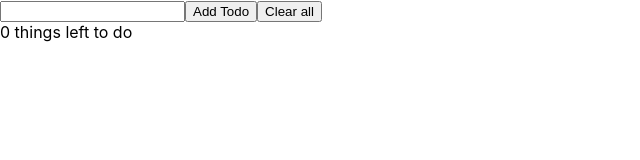
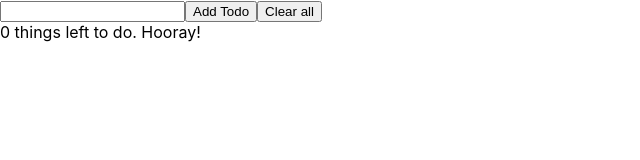
Before and after one commit to JotaroS/learn-react-hook, a React (Create React App) app: page / in a window 1280 px wide. Shown: the top 160 px of the page, without its empty margins (0-640 px from the left). Built offline with nearby package versions, Linux system fonts and the light colour scheme.

Commit message:
added some tuning

```diff
--- a/src/App.js
+++ b/src/App.js
@@ -8,7 +8,6 @@ const LOCAL_STORAGE_KEY = 'todoApp.todos'
 function App() {
   const [todos, setTodos] = useState([]);
   const todoNameRef = useRef()
-
   //load saved data in launch
   useEffect(()=>{
     const storedTodos = JSON.parse(localStorage.getItem(LOCAL_STORAGE_KEY))
@@ -32,9 +31,10 @@ function App() {
     setTodos(prevTodos => {
       return [...prevTodos, {id:uuidv4(), name:name, complete:false}];
     });
+    todoNameRef.current.value = "";
   }
   function handleClearAll(e){
-    setTodos(_ =>{
+    setTodos(t =>{
       return []
     });
   }
@@ -42,10 +42,10 @@ function App() {
     <>
       {/*  <Component props={props}> */}
 
-      <input ref={todoNameRef}type="text" />
+      <input ref={todoNameRef} type="text"/>
       <button onClick={handleAddTodo}>Add Todo</button>
       <button onClick={handleClearAll}>Clear all</button>
-      <div>{todos.filter(t=>!t.complete).length} things left to do</div>
+      <div>{todos.filter(t=>!t.complete).length} things left to do. {todos.filter(t=>!t.complete).length === 0 && "Hooray!"}</div>
       <TodoList todos={todos} toggleTodo={toggleTodo}/>
       {/* <div>{JSON.stringify(todos)}</div> */}
     </>
```
Also changed, not shown: 1 other file (tests, documents, lock files or other folders).
